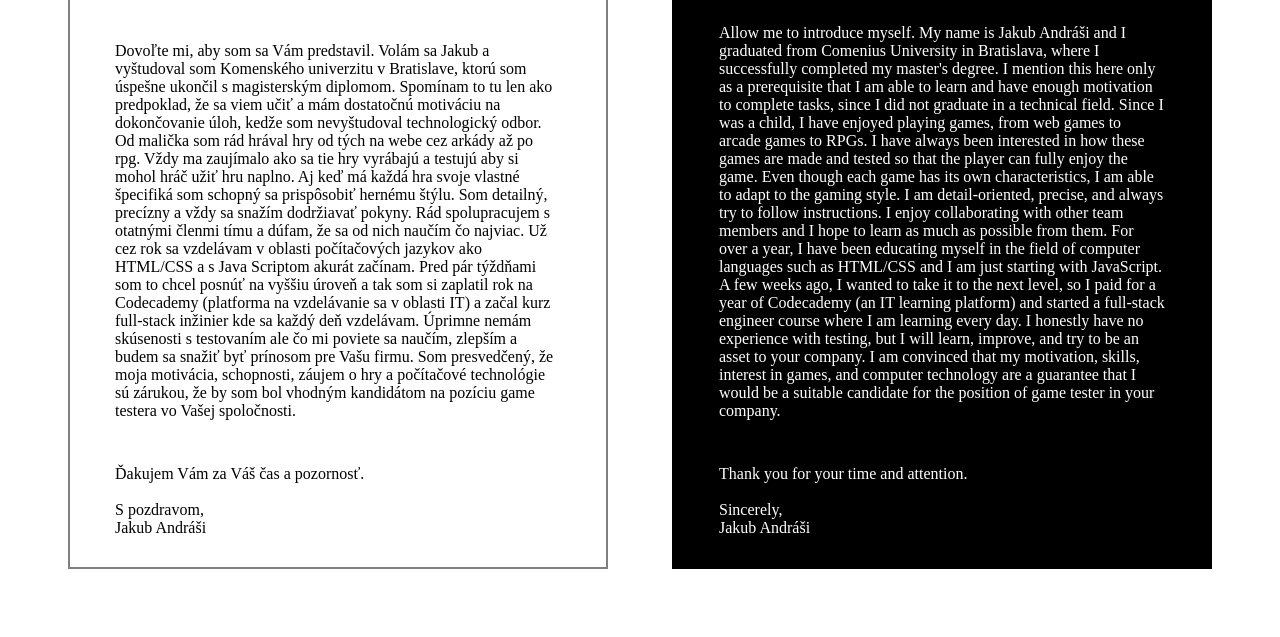
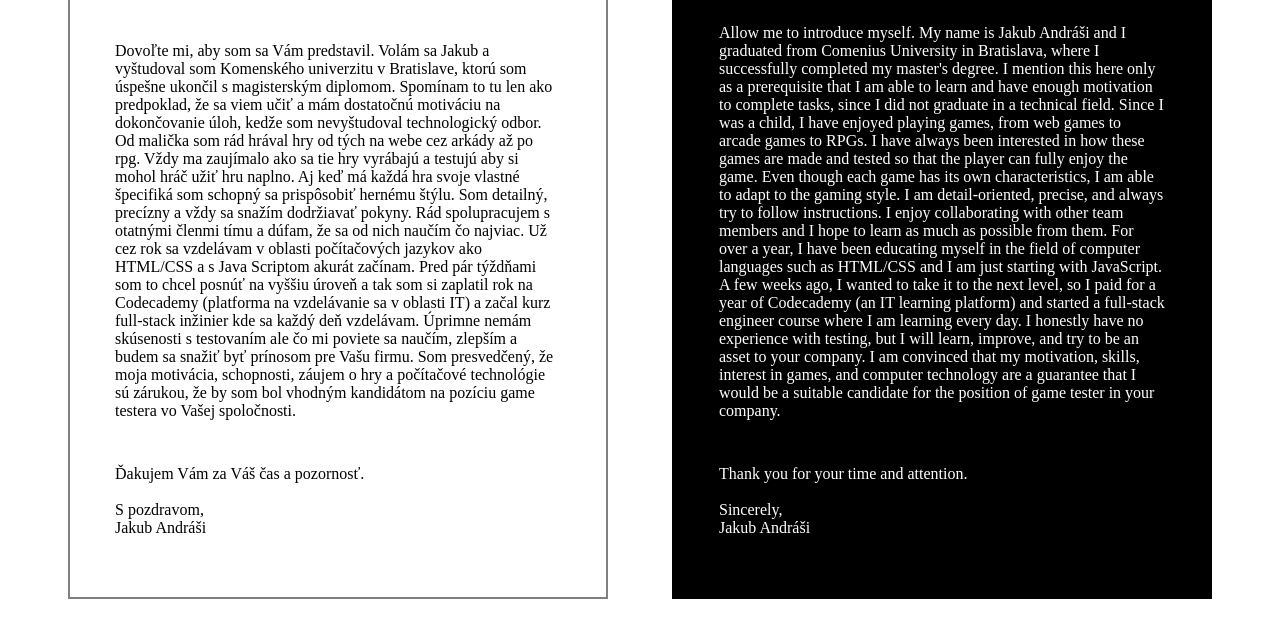
Before and after one commit to bumbum456/motivational_list, a plain HTML site: page index.html in a window 1280 px wide. Shown: the part 131-768 px from the top of the page. Drawn offline with Linux system fonts and the light colour scheme.

Commit message:
Update index.css

```diff
--- a/resources/css/index.css
+++ b/resources/css/index.css
@@ -16,7 +16,7 @@ div {
     display: inline-block;
     box-sizing: border-box;
     width: 540px;
-    height: 650px;
+    height: 680px;
     margin: 30px;
     max-width: 1500px;
 }
```
